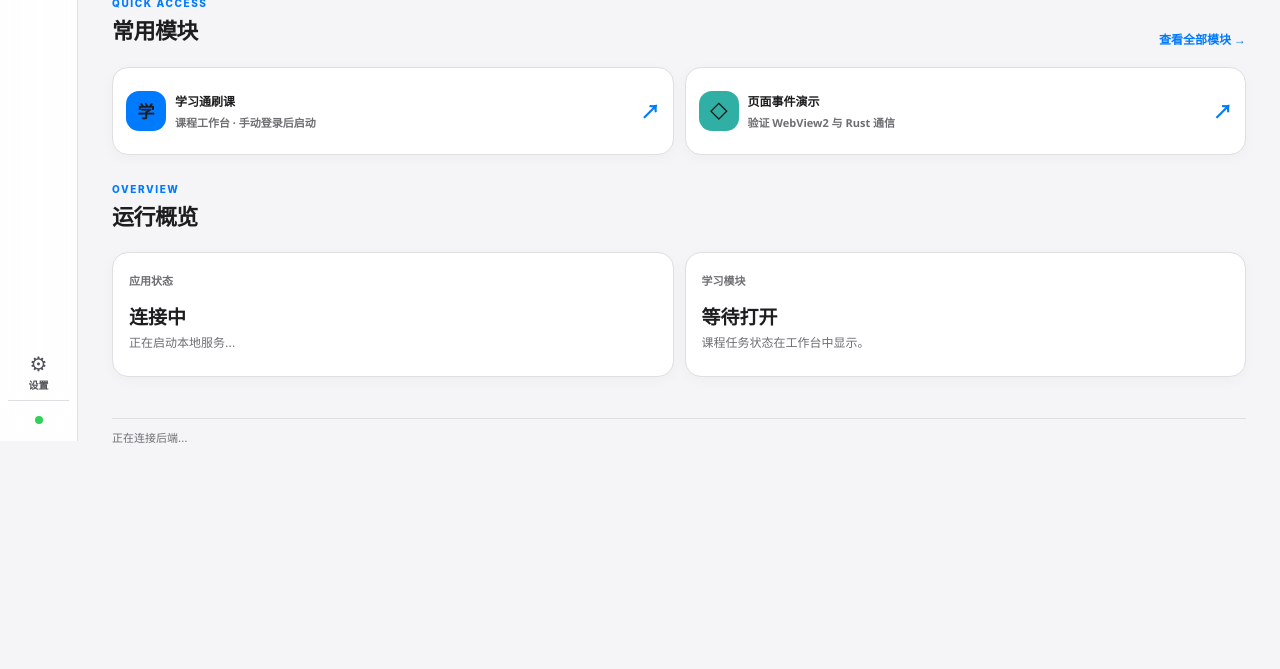
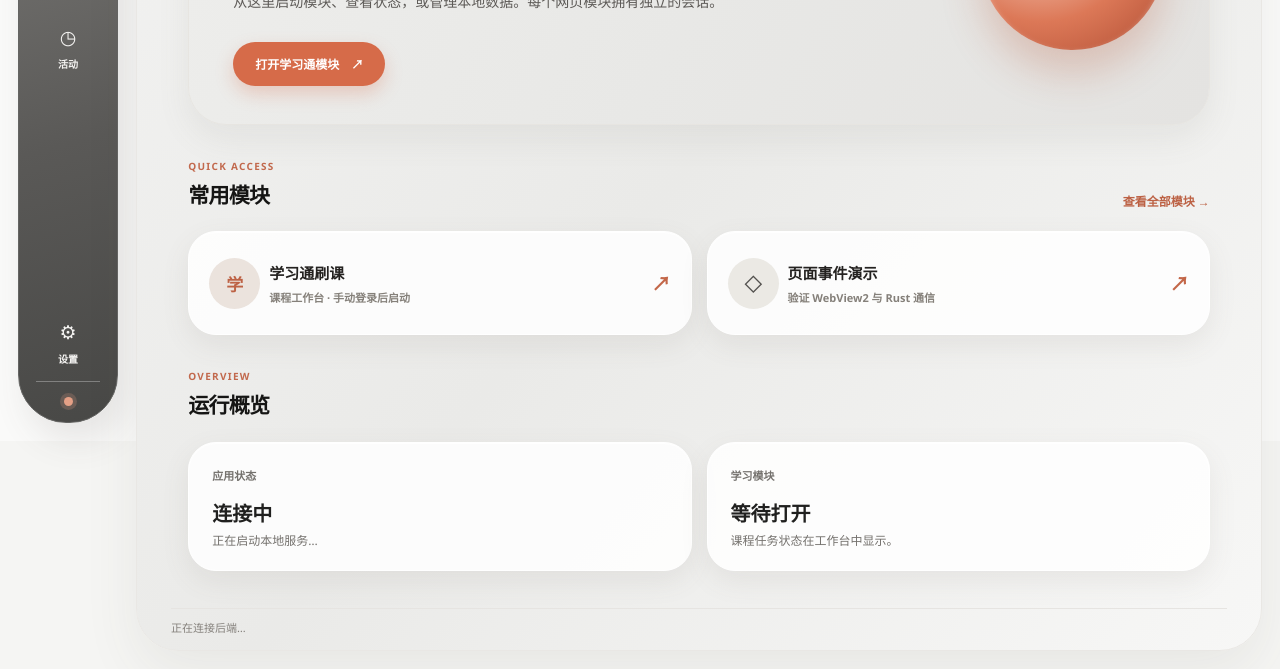
Before and after one commit to Hellozhuhao/fax-toolbox, a plain HTML site: page apps/windows-shell/ui/index.html in a window 1280 px wide. Shown: the part 359-1028 px from the top of the page. Before the commit the page ends 819 px from the top, so only its background shows below. Drawn offline with Linux system fonts and the light colour scheme.

Commit message:
Refresh Windows UI with light and dark themes

```diff
--- a/apps/windows-shell/ui/index.html
+++ b/apps/windows-shell/ui/index.html
@@ -6,7 +6,9 @@
   <meta http-equiv="Content-Security-Policy" content="default-src 'none'; script-src 'self'; style-src 'self'; img-src 'self'; connect-src 'none'">
   <title>Fax Toolbox</title>
   <link rel="stylesheet" href="styles.css">
+  <link rel="stylesheet" href="theme.css">
   <script defer src="app.js"></script>
+  <script defer src="button-glow.js"></script>
 </head>
 <body>
   <div class="app">
@@ -26,7 +28,7 @@
 
     <section id="view-home" class="view">
       <div class="topline"><span class="eyebrow">你的工作空间</span><span class="version">WINDOWS PREVIEW</span></div>
-      <div class="hero"><div><span class="eyebrow">WELCOME TO FAX TOOLBOX</span><h2>让每个工具，各司其职。</h2><p>从这里启动模块、查看状态，或管理本地数据。每个网页模块拥有独立的会话。</p><button id="open-course-card" type="button">打开学习通模块　↗</button></div><div class="hero-art" aria-hidden="true">F</div></div>
+      <div class="hero"><div><span class="eyebrow">WELCOME TO FAX TOOLBOX</span><h2>让每个工具，<br><span class="hero-accent">各司其职。</span></h2><p>从这里启动模块、查看状态，或管理本地数据。每个网页模块拥有独立的会话。</p><button id="open-course-card" type="button">打开学习通模块　↗</button></div><div class="hero-art" aria-hidden="true">F</div></div>
       <div class="section-head"><div><span class="eyebrow">QUICK ACCESS</span><h2>常用模块</h2></div><button class="text-button" type="button" data-view="modules">查看全部模块 →</button></div>
       <div class="module-grid"><button class="module-card" type="button" data-open="course"><span class="module-icon">学</span><span><strong>学习通刷课</strong><small>课程工作台 · 手动登录后启动</small></span><span class="arrow">↗</span></button><button class="module-card" type="button" data-open="demo"><span class="module-icon demo-icon">◇</span><span><strong>页面事件演示</strong><small>验证 WebView2 与 Rust 通信</small></span><span class="arrow">↗</span></button></div>
       <div class="section-head"><div><span class="eyebrow">OVERVIEW</span><h2>运行概览</h2></div></div>
--- /dev/null
+++ b/apps/windows-shell/ui/theme.css
@@ -0,0 +1,295 @@
+/* Approved light and dark appearances for the Windows workspace. */
+:root,
+:root[data-theme="light"] {
+  color-scheme: light;
+  --bg: #f5f5f3;
+  --panel: #fff;
+  --surface: #ededeb;
+  --border: #e6e4e1;
+  --text: #171716;
+  --subtle: #74716e;
+  --accent: #d66b49;
+  --nav: #f9f8f6;
+  font-family: "Segoe UI", "Microsoft YaHei UI", sans-serif;
+}
+
+body { background: #fafaf9; }
+.app { grid-template-columns: 100px minmax(0, 1fr); padding: 18px; gap: 18px; min-height: 100vh; }
+.sidebar {
+  width: 100px;
+  height: calc(100vh - 36px);
+  top: 18px;
+  padding: 16px 9px;
+  border: 1px solid #656563;
+  border-radius: 48px;
+  background: linear-gradient(165deg, #8b8a87, #5a5957 63%, #484846);
+  box-shadow: 9px 18px 34px #55504a1e, inset 0 1px #ffffff4a;
+  backdrop-filter: none;
+}
+.brand { margin: 0 0 32px; }
+.brand-mark {
+  width: 66px; height: 66px; border-radius: 50%;
+  background: #fff; color: #ce6848; font-size: 27px;
+  box-shadow: 0 9px 17px #24232122, inset 0 0 0 1px #ffffffa0;
+}
+.sidebar nav { gap: 9px; }
+.sidebar .nav-item {
+  position: relative; min-height: 70px; border-radius: 25px;
+  padding: 9px 3px; color: #f5f4f2; font-size: 10px;
+  transition: background .24s ease, color .24s ease, transform .24s ease;
+}
+.sidebar .nav-item:hover { background: #ffffff28; transform: translateY(-2px); color: #fff; }
+.sidebar .nav-item.active { background: #ffffff27; color: #fff; }
+.sidebar .nav-item.active .nav-icon { background: #fff; color: #d66b49; box-shadow: 0 8px 18px #20202024; }
+.nav-icon { display: grid; place-items: center; width: 32px; height: 32px; border-radius: 50%; font-size: 19px; }
+.sidebar-bottom .nav-item { min-height: 70px; }
+.connection { border-color: #ffffff4d; margin: 5px 8px 0; }
+.connection-dot { width: 9px; height: 9px; background: #e5a086; box-shadow: 0 0 0 4px #e5a08635; }
+
+main.content {
+  position: relative; overflow: clip; min-height: calc(100vh - 36px);
+  border-radius: 42px;
+  background: linear-gradient(132deg, #f3f3f2 0%, #eaeae8 50%, #f7f7f6 100%);
+  border: 1px solid #e9e7e4;
+  box-shadow: 0 22px 55px #504a4314, inset 0 1px #fff;
+}
+.command-bar { height: 68px; min-height: 68px; padding: 0 36px; border-color: #dedbd7; background: #ffffff92; backdrop-filter: blur(16px); }
+.location strong { font-size: 13px; font-weight: 700; }
+.command-actions .quick-actions { min-height: 36px; padding: 0 15px; border-radius: 19px; background: #fff; border-color: #e7e3df; box-shadow: 0 5px 13px #51494210; }
+.content .view { padding: 28px clamp(24px, 4vw, 56px) 20px; max-width: none; }
+.topline { margin-bottom: 18px; }
+.eyebrow { color: #c2694d; font-size: 10px; letter-spacing: .13em; }
+.version { color: #8a8783; }
+.content h2 { color: #151514; letter-spacing: -.035em; }
+.muted, .lead, .label { color: #74716d; }
+
+.hero {
+  min-height: 295px; padding: 38px 44px; border: 1px solid #e7e5e1;
+  border-radius: 38px;
+  background: linear-gradient(120deg, #eeeeec 0%, #e8e8e6 52%, #e4e3e1 100%);
+  box-shadow: 0 14px 32px #77706c18, inset 0 1px #fff;
+}
+.hero h2 { max-width: 400px; font-size: clamp(36px, 4.1vw, 57px); line-height: 1.08; margin: 14px 0; font-weight: 680; }
+.hero p { max-width: 520px; color: #5d5a57; font-size: 14px; }
+.hero .eyebrow { color: #c3694b; }
+.hero button {
+  min-height: 44px; margin-top: 21px; padding: 0 22px;
+  background: #d66b49; color: #fff; border-radius: 25px;
+  box-shadow: 0 8px 18px #d66b4945;
+}
+.hero button:hover { background: #bd5638; box-shadow: 0 11px 23px #d66b4959; }
+.hero-art {
+  width: 185px; height: 185px; border-radius: 50%; transform: none;
+  background: radial-gradient(circle at 33% 29%, #ffe5d9, #dc7857 57%, #af4d33 100%);
+  box-shadow: 0 24px 38px #b8583940, inset 0 4px 7px #ffffff87;
+  color: #fff9f5; font-size: 108px; font-weight: 750;
+}
+
+button { border-radius: 24px; background: #d66b49; color: #fff; transition: background .22s ease, transform .22s ease, box-shadow .22s ease; }
+button:hover { background: #bc5537; transform: translateY(-1px); }
+button:active { transform: translateY(0); }
+button:focus-visible, input:focus-visible, textarea:focus-visible, select:focus-visible { outline: 2px solid #d66b49; outline-offset: 3px; }
+button.secondary { background: #f9f8f6; color: #4b4744; border: 1px solid #dedad5; }
+button.secondary:hover { background: #f0e5df; color: #9b4931; }
+.section-head { margin: 28px 0 14px; }
+.section-head h2 { font-size: 21px; }
+.text-button, .text-button:hover { color: #bc6144; background: transparent; }
+.module-grid, .overview-grid { gap: 15px; }
+.module-card, .card {
+  background: #ffffffdd; border: 1px solid #ffffff; border-radius: 28px;
+  box-shadow: 0 10px 28px #6a625818, inset 0 1px #fff;
+}
+.module-card { min-height: 104px; padding: 18px 20px; }
+.module-card:hover { background: #fff; border-color: #edd4c9; box-shadow: 0 15px 30px #a8735b26; }
+.module-card strong { color: #242220; font-size: 15px; }
+.module-card small { color: #85807a; margin-top: 6px; }
+.module-icon { width: 51px; height: 51px; border-radius: 50%; background: #ebe3dd; color: #bd6245; font-weight: 800; }
+.demo-icon { background: #ebe9e4; color: #53514e; }
+.arrow { color: #c36749; }
+.card { padding: 20px 23px; }
+.overview-grid .card { min-height: 125px; }
+.overview-grid strong { font-size: 20px; color: #20201f; }
+.pill { background: #f4eee9; color: #a75e46; border-color: #f0e4dc; }
+.status strong { color: #b8593c; }
+.ai-config-summary, input, textarea, select { background: #f4f2ef; border-color: #e5e1dc; border-radius: 19px; color: #292724; }
+.theme-switch button { border-radius: 22px; }
+.theme-switch button.selected { border-color: #d66b49; box-shadow: inset 0 0 0 1px #d66b49; }
+.command-actions button:hover { transform: none; }
+.palette { border-radius: 28px; background: #fff; box-shadow: 0 25px 70px #52494233; }
+.palette-backdrop { background: #352c2866; }
+.palette button { border-radius: 16px; }
+.content footer { color: #85817c; }
+
+/* The original 270px highlight is clipped to enabled buttons only. */
+button:not(:disabled):not([aria-disabled="true"]):hover {
+  background-image: radial-gradient(270px circle at var(--glow-x, 50%) var(--glow-y, 50%), var(--follow-glow, #ffffff88), transparent 78%);
+  background-clip: padding-box;
+}
+button.secondary,
+.module-card,
+.text-button,
+.command-actions button,
+.theme-switch button,
+.palette button { --follow-glow: #d66b496a; }
+.sidebar .nav-item { --follow-glow: #ffffff66; }
+button:disabled,
+button[aria-disabled="true"] { background-image: none; }
+
+/* Dark concept: charcoal dashboard, violet controls, and a blue title accent. */
+:root[data-theme="dark"] {
+  color-scheme: dark;
+  --bg: #202126;
+  --panel: #15161a;
+  --surface: #24252c;
+  --border: #35363e;
+  --text: #f5f5f8;
+  --subtle: #a3a3ad;
+  --accent: #8866f5;
+  --nav: #b9b9c4;
+}
+:root[data-theme="dark"] body { background: #0a0a0c; }
+:root[data-theme="dark"] .sidebar {
+  background: linear-gradient(165deg, #1e1f24, #111216 68%, #0d0e12);
+  border-color: #33343d;
+  box-shadow: 9px 18px 40px #0008, inset 0 1px #ffffff12;
+}
+:root[data-theme="dark"] .brand-mark {
+  background: linear-gradient(145deg, #9c83ff, #6947dc);
+  color: #fff;
+  box-shadow: 0 8px 22px #6e4bea77, inset 0 1px #ffffff60;
+}
+:root[data-theme="dark"] .sidebar .nav-item { color: #b9b9c5; }
+:root[data-theme="dark"] .sidebar .nav-item:hover,
+:root[data-theme="dark"] .sidebar .nav-item.active { background: #8564eb27; color: #f5f4ff; }
+:root[data-theme="dark"] .sidebar .nav-item.active .nav-icon {
+  background: linear-gradient(145deg, #9c7cff, #7754e7);
+  color: #fff; box-shadow: 0 7px 19px #7651e47a;
+}
+:root[data-theme="dark"] .connection { border-color: #ffffff25; }
+:root[data-theme="dark"] .connection-dot { background: #a78bfa; box-shadow: 0 0 0 4px #a78bfa2c; }
+:root[data-theme="dark"] main.content {
+  background: linear-gradient(130deg, #292a30, #202126 52%, #18191e);
+  border-color: #35363e;
+  box-shadow: 0 24px 65px #0008, inset 0 1px #ffffff10;
+}
+:root[data-theme="dark"] .command-bar {
+  background: #17181cc9; border-color: #34353c;
+}
+:root[data-theme="dark"] .command-actions .quick-actions {
+  background: #292a31; border-color: #41424b; color: #ededf4;
+  box-shadow: 0 6px 16px #0005;
+}
+:root[data-theme="dark"] .eyebrow { color: #ad93ff; }
+:root[data-theme="dark"] .version,
+:root[data-theme="dark"] .muted,
+:root[data-theme="dark"] .lead,
+:root[data-theme="dark"] .label { color: #a3a3ad; }
+:root[data-theme="dark"] .content h2 { color: #f4f4f7; }
+:root[data-theme="dark"] .hero {
+  background: radial-gradient(circle at 84% 50%, #5940884d, transparent 31%),
+              linear-gradient(122deg, #16171b, #111216 60%, #1e1b2a);
+  border-color: #3c3b47;
+  box-shadow: 0 16px 36px #0007, inset 0 1px #ffffff13;
+}
+:root[data-theme="dark"] .hero .eyebrow { color: #b7a0ff; }
+:root[data-theme="dark"] .hero h2 { color: #f7f7fb; }
+:root[data-theme="dark"] .hero-accent {
+  background: linear-gradient(95deg, #4d82ff, #47b7f8 46%, #9069f7 96%);
+  -webkit-background-clip: text;
+  background-clip: text;
+  color: transparent;
+}
+:root[data-theme="dark"] .hero p { color: #afb0bb; }
+:root[data-theme="dark"] .hero-art {
+  background: radial-gradient(circle at 34% 25%, #cfb8ff, #8864ef 45%, #472f9c 100%);
+  color: #fff;
+  box-shadow: 0 24px 46px #6043bd83, 0 0 52px #7f5bf16b, inset 0 3px 8px #ffffff8f;
+}
+:root[data-theme="dark"] button,
+:root[data-theme="dark"] .hero button {
+  background: #7858eb; color: #fff;
+  box-shadow: 0 7px 18px #6446d754;
+  --follow-glow: #c5b0ffad;
+}
+:root[data-theme="dark"] button:hover,
+:root[data-theme="dark"] .hero button:hover { background: #8b6df3; box-shadow: 0 10px 22px #7858eb65; }
+:root[data-theme="dark"] button.secondary {
+  background: #282930; color: #e7e6ed; border-color: #454650;
+  box-shadow: none;
+  --follow-glow: #9c79f780;
+}
+:root[data-theme="dark"] button.secondary:hover { background: #35333f; color: #fff; }
+:root[data-theme="dark"] .sidebar .nav-item,
+:root[data-theme="dark"] .sidebar .nav-item:hover { background-color: transparent; box-shadow: none; --follow-glow: #a283ff88; }
+:root[data-theme="dark"] .sidebar .nav-item.active { background-color: #8564eb27; }
+:root[data-theme="dark"] .text-button,
+:root[data-theme="dark"] .text-button:hover { background: transparent; color: #b19aff; box-shadow: none; --follow-glow: #9877f587; }
+:root[data-theme="dark"] .module-card,
+:root[data-theme="dark"] .card {
+  background: #17181c; border-color: #363740;
+  box-shadow: 0 11px 26px #0005, inset 0 1px #ffffff0e;
+}
+:root[data-theme="dark"] .module-card { color: #f4f4f8; --follow-glow: #9879f778; }
+:root[data-theme="dark"] .module-card:hover {
+  background: #202027; border-color: #6d5aa8;
+  box-shadow: 0 15px 32px #0009;
+}
+:root[data-theme="dark"] .module-card strong,
+:root[data-theme="dark"] .overview-grid strong { color: #f4f4f8; }
+:root[data-theme="dark"] .module-card small { color: #a4a4ae; }
+:root[data-theme="dark"] .module-icon { background: #312b49; color: #b4a0ff; }
+:root[data-theme="dark"] .demo-icon { background: #24333f; color: #71b7ec; }
+:root[data-theme="dark"] .arrow { color: #b49dff; }
+:root[data-theme="dark"] .pill { background: #282438; color: #b9a6ff; border-color: #40385b; }
+:root[data-theme="dark"] .status strong { color: #b7a0ff; }
+:root[data-theme="dark"] .ai-config-summary,
+:root[data-theme="dark"] input,
+:root[data-theme="dark"] textarea,
+:root[data-theme="dark"] select {
+  background: #23242a; border-color: #3b3c46; color: #f1f1f5;
+}
+:root[data-theme="dark"] .theme-switch button,
+:root[data-theme="dark"] .command-actions button,
+:root[data-theme="dark"] .palette button { --follow-glow: #a081fa88; }
+:root[data-theme="dark"] .theme-switch button { background: #282930; border-color: #454650; color: #e7e6ed; box-shadow: none; }
+:root[data-theme="dark"] .theme-switch button.selected { border-color: #9878f8; box-shadow: inset 0 0 0 1px #9878f8; }
+:root[data-theme="dark"] .palette { background: #1b1c21; border-color: #3b3c46; box-shadow: 0 25px 70px #000a; }
+:root[data-theme="dark"] .palette-backdrop { background: #000a; }
+:root[data-theme="dark"] .palette button { background: transparent; color: #f4f4f8; box-shadow: none; }
+:root[data-theme="dark"] .palette button:hover { background: #292731; }
+:root[data-theme="dark"] .content footer { color: #9898a3; border-color: #3a3a42; }
+:root[data-theme="dark"] button:focus-visible,
+:root[data-theme="dark"] input:focus-visible,
+:root[data-theme="dark"] textarea:focus-visible,
+:root[data-theme="dark"] select:focus-visible { outline-color: #aa8eff; }
+:root[data-theme="dark"] button:not(:disabled):not([aria-disabled="true"]):hover {
+  background-image: radial-gradient(270px circle at var(--glow-x, 50%) var(--glow-y, 50%), var(--follow-glow, #c5b0ffad), transparent 78%);
+}
+
+@media (max-width: 800px) {
+  .app { grid-template-columns: 72px minmax(0, 1fr); padding: 8px; gap: 8px; }
+  .sidebar { width: 72px; height: calc(100vh - 16px); top: 8px; border-radius: 36px; padding: 12px 5px; }
+  .brand-mark { width: 53px; height: 53px; }
+  .sidebar .nav-item { min-height: 62px; font-size: 9px; }
+  main.content { border-radius: 28px; min-height: calc(100vh - 16px); }
+  .hero { padding: 27px; border-radius: 28px; }
+  .hero-art { width: 110px; height: 110px; font-size: 65px; }
+  .hero h2 { font-size: 35px; }
+  .module-grid, .overview-grid { grid-template-columns: 1fr; }
+}
+@media (max-width: 590px) {
+  .app { grid-template-columns: 56px minmax(0, 1fr); }
+  .sidebar { width: 56px; padding: 8px 3px; }
+  .brand-mark { width: 41px; height: 41px; font-size: 20px; }
+  .sidebar .nav-item { min-height: 53px; }
+  .sidebar .nav-item span:last-child { font-size: 8px; }
+  .nav-icon { width: 26px; height: 26px; }
+  .content .view { padding: 18px 14px; }
+  .command-bar { padding: 0 14px; }
+  .hero { min-height: 260px; }
+  .hero h2 { font-size: 30px; }
+  .hero-art { display: none; }
+}
+@media (prefers-reduced-motion: reduce) {
+  button, .sidebar .nav-item { transition: none; }
+}
```
Also changed, not shown: apps/windows-shell/ui/button-glow.js (added, +38 -0 lines), 6 other files.
